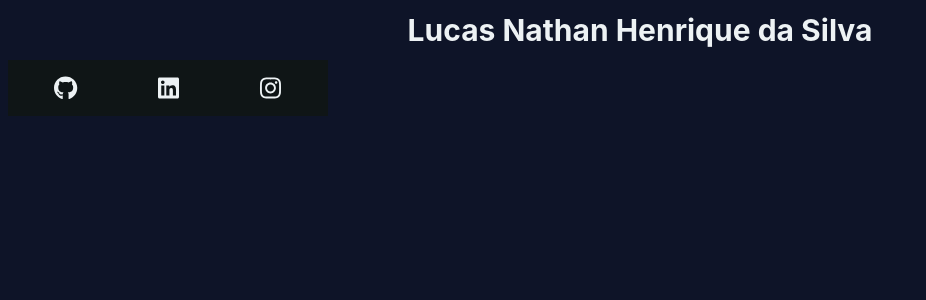
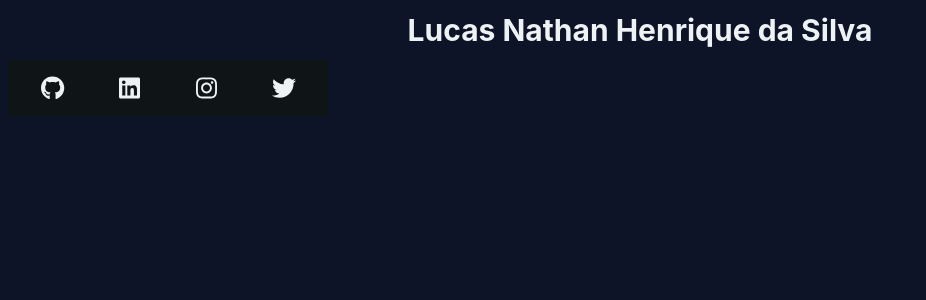
Before and after one commit to lucasnathandev/portfolio, a Vue app: page / in a window 1280 px wide. Shown: the top 300 px of the page, without its empty margins (0-926 px from the left). Built offline with nearby package versions, Linux system fonts and the light colour scheme.

Commit message:
feat: homepage social links change color on hover

```diff
--- a/src/resources/home/components/Social.vue
+++ b/src/resources/home/components/Social.vue
@@ -5,6 +5,13 @@ import { Icon } from '../interfaces/props';
 import SocialLink from './SocialLink.vue';
 
 const iconSize = 'xl'
+const socialLinks: { socialIcon: Icon, url: string, hover?: string }[] = [
+  { socialIcon: Icon.github, url: 'https://github.com/lucasnathandev', hover: '#4078c0' },
+  { socialIcon: Icon.linkedin, url: 'https://www.linkedin.com/in/lucas-nathan-h-silva/', hover: '#0a66c2' },
+  { socialIcon: Icon.instagram, url: 'https://www.instagram.com/lucas.nathan.5682/', hover: "#c13584" },
+  { socialIcon: Icon.twitter, url: 'https://twitter.com/lucasnathandev', hover: '#1da1f2' }
+]
+
 
 
 </script>
@@ -13,11 +20,8 @@ const iconSize = 'xl'
 
 <template>
   <div class="social">
-    <SocialLink :url="'https://github.com/lucasnathandev'" :style="{ icon: Icon.github, size: iconSize }" />
-    <SocialLink :url="'https://www.linkedin.com/in/lucas-nathan-h-silva/'"
-      :style="{ icon: Icon.linkedin, size: iconSize }" />
-    <SocialLink :url="'https://www.instagram.com/lucas.nathan.5682/'" :style="{ icon: Icon.instagram, size: iconSize }" />
-
+    <SocialLink v-for="link in socialLinks" :url="link.url"
+      :style="{ icon: link.socialIcon, size: iconSize, hover: link.hover }" />
   </div>
 </template>
 
--- a/src/resources/home/components/SocialIcons.vue
+++ b/src/resources/home/components/SocialIcons.vue
@@ -8,7 +8,12 @@ const props = defineProps<SocialIconProps>()
 </script>
 
 <template>
-  <font-awesome-icon :size="props.size" :icon="'fab fa-' + props.icon" :color="props.color"></font-awesome-icon>
+  <font-awesome-icon class="icon-hover" :size="props.size" :icon="'fab fa-' + props.icon"
+    :color="props.color"></font-awesome-icon>
 </template>
 
-<style scoped></style>
+<style scoped>
+.icon-hover {
+  @apply delay-100 transition-all ease-in-out
+}
+</style>
--- a/src/resources/home/components/SocialLink.vue
+++ b/src/resources/home/components/SocialLink.vue
@@ -2,15 +2,25 @@
 
 import { SocialLinkProps } from '../interfaces/props'
 import SocialIcons from './SocialIcons.vue';
+import { ref } from 'vue'
+const props = defineProps<SocialLinkProps>()
 
-const props = defineProps<SocialLinkProps>()
+const hoverColor = ref<string>('')
+function applyStyle() {
+  if (props.style.hover)
+    hoverColor.value = props.style.hover
+}
+
+function removeStyle() {
+  hoverColor.value = ''
+}
 
 </script>
 
 
 <template>
-  <a :href="props.url" class="social-link" target="_blank">
-    <SocialIcons :size="props.style.size || 'xl'" :icon="props.style.icon" :color="props.style.color" />
+  <a @mouseover="applyStyle" @mouseout="removeStyle" :href="props.url" class="social-link" target="_blank">
+    <SocialIcons :size="props.style.size || 'xl'" :icon="props.style.icon" :color="props.style.color || hoverColor" />
   </a>
 </template>
 
--- a/src/resources/home/interfaces/props.ts
+++ b/src/resources/home/interfaces/props.ts
@@ -10,6 +10,7 @@ export interface SocialIconProps {
   icon: Icon;
   color?: string;
   size?: string;
+  hover?: string;
 }
 
 export interface SocialLinkProps {
```
